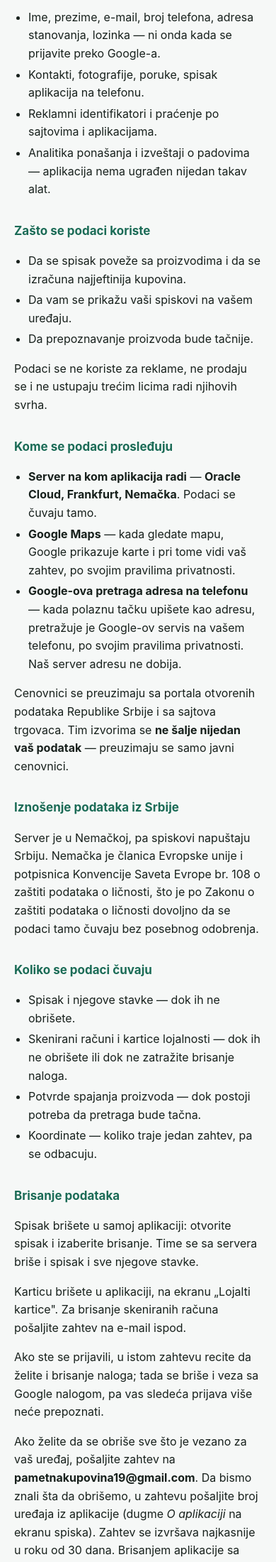
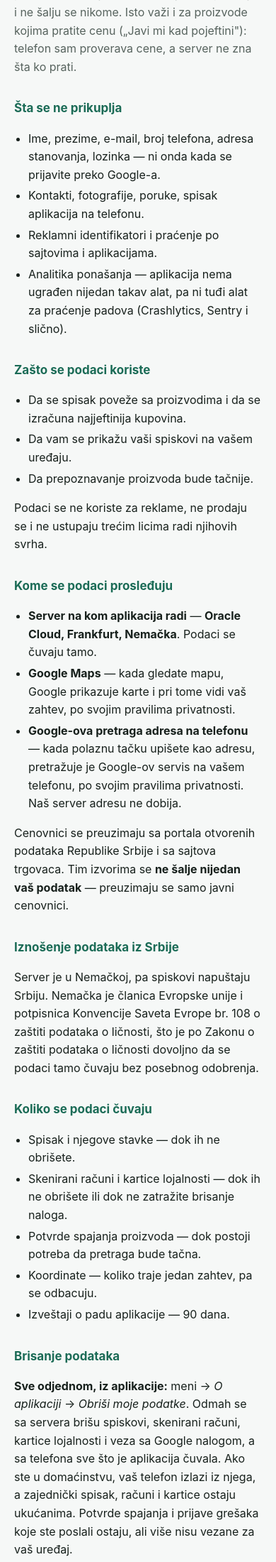
Before and after one commit to Milki19/pametna-kupovina, a web app: page /privatnost/index.html in a window 390 px wide. Shown: the part 2707-4907 px from the top of the page at 71% size. Run offline with its HTML, style and script files only (its server is not run), Linux system fonts and the light colour scheme; data that the repository does not hold is empty; database files in the repository are not loaded.

Commit message:
docs(backend): privacy page covers crash reports and deletion from the app
- What a crash report carries (trace, versions, phone model; no device
  number), kept 90 days; the "no crash reporting" line now says no
  third-party tool instead.
- Deletion: one button in the app deletes everything (or, in a
  household, takes only this phone out); e-mail stays as the way
  without the app.

Co-Authored-By: Claude Opus 5.5 <noreply@anthropic.com>

```diff
--- a/pametna-kupovina-backend/src/main/resources/static/privatnost/index.html
+++ b/pametna-kupovina-backend/src/main/resources/static/privatnost/index.html
@@ -9,7 +9,7 @@
 <body>
 <header>
   <h1>Politika privatnosti</h1>
-  <p>Aplikacija Pametna kupovina · poslednja izmena 23.09.2026. (domaćinstvo, praćenje cena, pretraga adrese)</p>
+  <p>Aplikacija Pametna kupovina · poslednja izmena 23.09.2026. (brisanje iz aplikacije, izveštaji o padu)</p>
 </header>
 <main>
 
@@ -77,6 +77,12 @@ vašeg naloga</strong> — ne i vaše ime, e-mail adresa ni slika.</p>
   <strong>isti nalog</strong>: ukućani vide zajednički spisak, skenirane račune
   i kartice lojalnosti. Kod važi 15 minuta i može se iskoristiti samo jednom.</dd>
 
+  <dt>Izveštaj o padu aplikacije</dt>
+  <dd>Ako aplikacija pukne, pri sledećem pokretanju šalje se <strong>samo
+  tehnički zapis greške, verzija aplikacije i Androida i model telefona</strong>
+  (npr. „Samsung A52"). Bez broja uređaja i bez ikakvog ličnog podatka, pa se
+  ne zna čiji je telefon. Služi samo da se greška popravi.</dd>
+
   <dt>Potvrde spajanja proizvoda</dt>
   <dd>Kada potvrdite ili odbijete predlog „ovo je taj proizvod", čuva se šta je
   bilo traženo i šta je izabrano, zajedno sa brojem uređaja, da bi pretraga
@@ -95,8 +101,8 @@ vašeg naloga</strong> — ne i vaše ime, e-mail adresa ni slika.</p>
   ni onda kada se prijavite preko Google-a.</li>
   <li>Kontakti, fotografije, poruke, spisak aplikacija na telefonu.</li>
   <li>Reklamni identifikatori i praćenje po sajtovima i aplikacijama.</li>
-  <li>Analitika ponašanja i izveštaji o padovima — aplikacija nema ugrađen
-  nijedan takav alat.</li>
+  <li>Analitika ponašanja — aplikacija nema ugrađen nijedan takav alat, pa
+  ni tuđi alat za praćenje padova (Crashlytics, Sentry i slično).</li>
 </ul>
 
 <h2>Zašto se podaci koriste</h2>
@@ -135,22 +141,22 @@ da se podaci tamo čuvaju bez posebnog odobrenja.</p>
   zatražite brisanje naloga.</li>
   <li>Potvrde spajanja proizvoda — dok postoji potreba da pretraga bude tačna.</li>
   <li>Koordinate — koliko traje jedan zahtev, pa se odbacuju.</li>
+  <li>Izveštaji o padu aplikacije — 90 dana.</li>
 </ul>
 
 <h2>Brisanje podataka</h2>
-<p>Spisak brišete u samoj aplikaciji: otvorite spisak i izaberite brisanje.
-Time se sa servera briše i spisak i sve njegove stavke.</p>
-<p>Karticu brišete u aplikaciji, na ekranu „Lojalti kartice". Za brisanje
-skeniranih računa pošaljite zahtev na e-mail ispod.</p>
-<p>Ako ste se prijavili, u istom zahtevu recite da želite i brisanje naloga;
-tada se briše i veza sa Google nalogom, pa vas sledeća prijava više neće
-prepoznati.</p>
-<p>Ako želite da se obriše sve što je vezano za vaš uređaj, pošaljite zahtev na
-<strong>pametnakupovina19@gmail.com</strong>. Da bismo znali šta da obrišemo,
-u zahtevu pošaljite broj uređaja iz aplikacije
-(dugme <em>O aplikaciji</em> na ekranu spiska). Zahtev se izvršava najkasnije u roku od
+<p><strong>Sve odjednom, iz aplikacije:</strong> meni → <em>O aplikaciji</em> →
+<em>Obriši moje podatke</em>. Odmah se sa servera brišu spiskovi, skenirani
+računi, kartice lojalnosti i veza sa Google nalogom, a sa telefona sve što je
+aplikacija čuvala. Ako ste u domaćinstvu, vaš telefon izlazi iz njega, a
+zajednički spisak, računi i kartice ostaju ukućanima. Potvrde spajanja i
+prijave grešaka koje ste poslali ostaju, ali više nisu vezane za vaš uređaj.</p>
+<p>Pojedinačno: spisak brišete na samom spisku, a karticu na ekranu „Kartice".</p>
+<p><strong>Bez aplikacije:</strong> pošaljite zahtev na
+<strong>pametnakupovina19@gmail.com</strong> sa brojem uređaja iz aplikacije
+(meni → <em>O aplikaciji</em>). Zahtev se izvršava najkasnije u roku od
 30 dana. Brisanjem aplikacije sa telefona briše se i broj uređaja, posle čega
-spisak više ne može da se pronađe ni da se obriše na zahtev.</p>
+podaci više ne mogu da se pronađu ni da se obrišu na zahtev.</p>
 
 <h2>Bezbednost</h2>
 <p>Saobraćaj između aplikacije i servera ide preko HTTPS veze. Pristup serveru
```
